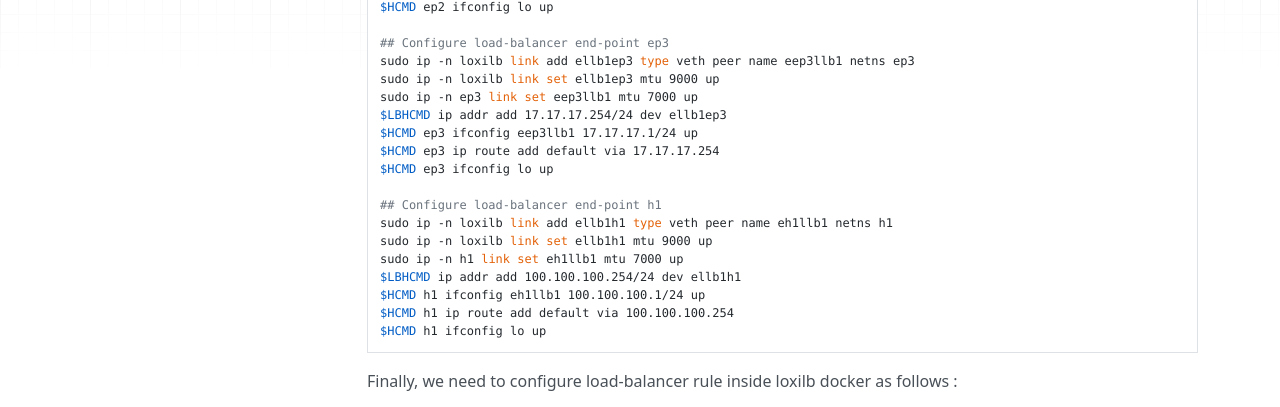
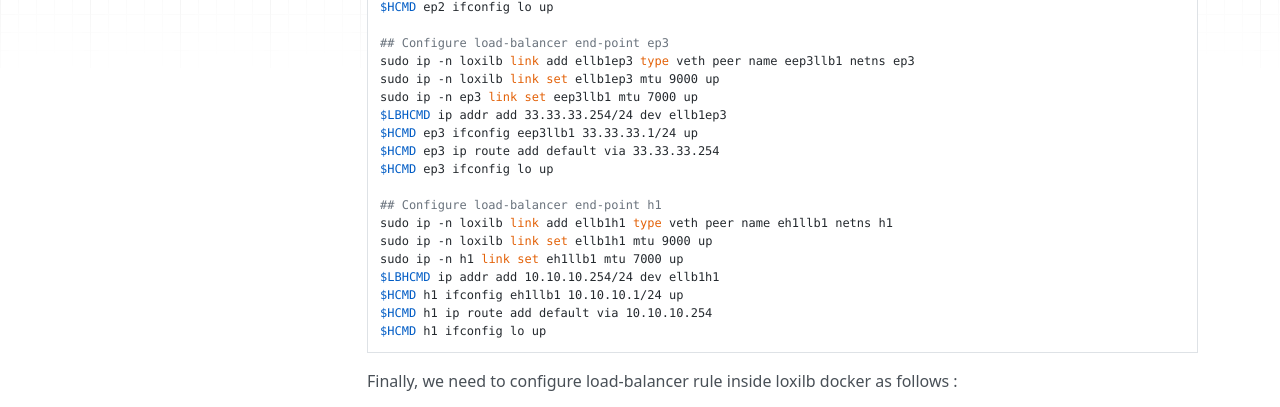
Before and after one commit to loxilb-io/loxilbdocs, an MkDocs documentation site: the page built from docs/simple_topo.md, in a window 1280 px wide and 900 px high, scrolled down 1326 px. Shown: the part 238-645 px from the top of the window. Built offline with MkDocs 1.6.1, drawn with Linux system fonts in a browser that asks for light colours; nearby versions of some CDN libraries.

Commit message:
Update simple_topo.md

````diff
--- a/docs/simple_topo.md
+++ b/docs/simple_topo.md
@@ -59,18 +59,18 @@ $HCMD ep2 ifconfig lo up
 sudo ip -n loxilb link add ellb1ep3 type veth peer name eep3llb1 netns ep3
 sudo ip -n loxilb link set ellb1ep3 mtu 9000 up
 sudo ip -n ep3 link set eep3llb1 mtu 7000 up
-$LBHCMD ip addr add 17.17.17.254/24 dev ellb1ep3
-$HCMD ep3 ifconfig eep3llb1 17.17.17.1/24 up
-$HCMD ep3 ip route add default via 17.17.17.254
+$LBHCMD ip addr add 33.33.33.254/24 dev ellb1ep3
+$HCMD ep3 ifconfig eep3llb1 33.33.33.1/24 up
+$HCMD ep3 ip route add default via 33.33.33.254
 $HCMD ep3 ifconfig lo up
 
 ## Configure load-balancer end-point h1
 sudo ip -n loxilb link add ellb1h1 type veth peer name eh1llb1 netns h1
 sudo ip -n loxilb link set ellb1h1 mtu 9000 up
 sudo ip -n h1 link set eh1llb1 mtu 7000 up
-$LBHCMD ip addr add 100.100.100.254/24 dev ellb1h1
-$HCMD h1 ifconfig eh1llb1 100.100.100.1/24 up
-$HCMD h1 ip route add default via 100.100.100.254
+$LBHCMD ip addr add 10.10.10.254/24 dev ellb1h1
+$HCMD h1 ifconfig eh1llb1 10.10.10.1/24 up
+$HCMD h1 ip route add default via 10.10.10.254
 $HCMD h1 ifconfig lo up
 ```
 
````
